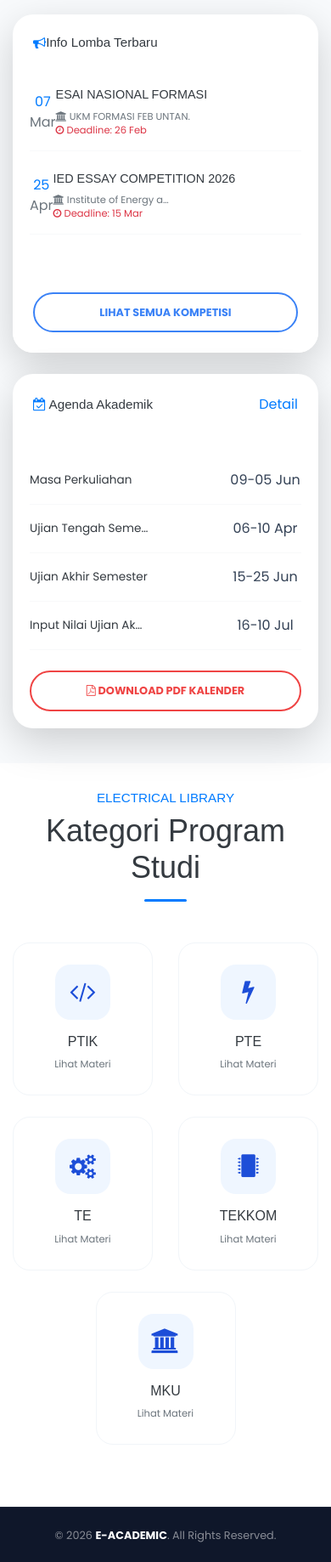
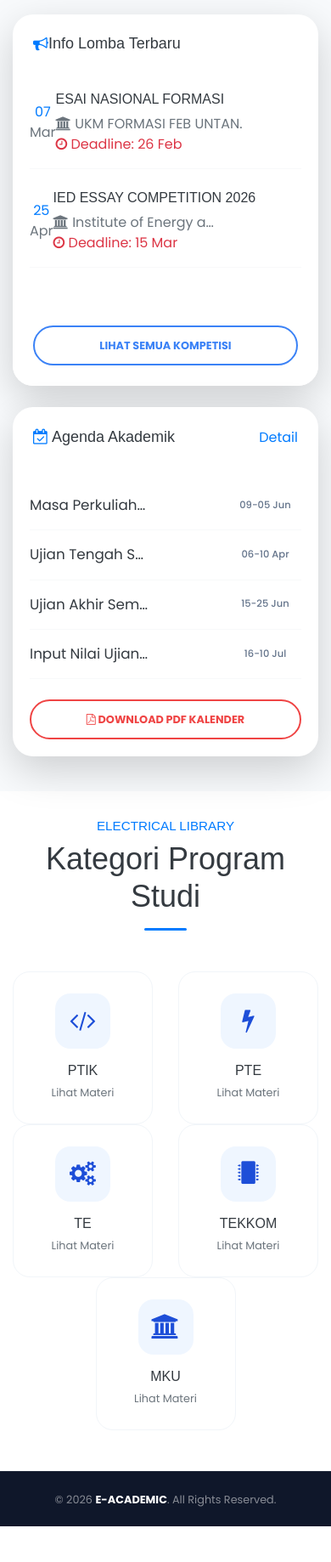
Before and after one commit to arinaazkaa/e_academic, a Django app: page / in a window 390 px wide. Shown: the part 338-2176 px from the top of the page at 85% size. After the commit the page ends 2134 px from the top, so only its background shows below. Run offline with Django 5.2, Linux system fonts and the light colour scheme; data comes from the database, SQL or seed files in the repository; some libraries are stand-ins or nearby versions.

Commit message:
Update tampilan responsif

```diff
--- a/materi/templates/materi/home.html
+++ b/materi/templates/materi/home.html
@@ -42,7 +42,7 @@
                     <div class="card-body p-4 pt-4 flex-grow-1">
                         {% for lomba in info_lomba_list %}
                         <div class="lomba-item-clean d-flex align-items-center mb-4 pb-3 border-bottom border-light">
-                            <div class="date-minimalist text-center me-4 me-lg-5">
+                            <div class="date-minimalist text-center me-5">
                                 <span class="d-block fw-bold text-primary day-text">{{ lomba.tanggal_pelaksanaan|date:"d" }}</span>
                                 <span class="d-block text-muted month-text">{{ lomba.tanggal_pelaksanaan|date:"M" }}</span>
                             </div>
@@ -82,14 +82,14 @@
                         </h5>
                         <a href="{% url 'kalender' %}" class="btn-detail-link-top text-decoration-none">Detail</a>
                     </div>
-                    <div class="card-body p-4 pt-2"> <div class="agenda-list-minimal">
+                    <div class="card-body p-4 pt-0"> <div class="agenda-list-minimal" style="margin-top: -5px;">
                             {% for agenda in agenda_list %}
                             <div class="agenda-row-modern d-flex justify-content-between align-items-center py-3 border-bottom border-light last-no-border">
                                 <div class="d-flex align-items-center me-3">
                                     <div class="status-dot-modern dot-{{ agenda.warna }} me-3"></div>
-                                    <span class="text-dark fw-semibold agenda-text-size text-truncate" style="max-width: 140px;">{{ agenda.kegiatan }}</span>
+                                    <span class="text-dark fw-bold agenda-font-main text-truncate" style="max-width: 140px;">{{ agenda.kegiatan }}</span>
                                 </div>
-                                <span class="badge-date-clean flex-shrink-0 text-center" style="min-width: 85px;">
+                                <span class="badge-date-clean flex-shrink-0 text-center agenda-font-date" style="min-width: 85px;">
                                     {% if agenda.tanggal_selesai %}
                                         {{ agenda.tanggal_mulai|date:"d" }}-{{ agenda.tanggal_selesai|date:"d M" }}
                                     {% else %}
@@ -120,7 +120,6 @@
             <h2 class="fw-bold text-dark mb-3">Kategori Program Studi</h2>
             <div class="divider-minimal mx-auto bg-primary" style="width: 50px; height: 3px; border-radius: 2px;"></div>
         </div>
-
         <div class="row g-4 justify-content-center prodi-grid">
             {% for p_code, p_name, p_bg in prodi_data %}
             <div class="col-6 col-md-4 col-lg-2 reveal-on-scroll prodi-item">
@@ -147,39 +146,44 @@
 
     /* --- NAVBAR RESPONSIVE OVERRIDES --- */
     @media (max-width: 768px) {
-        /* Memperkecil elemen navbar agar muat satu baris dan tidak nabrak */
-        .navbar { padding: 10px 15px !important; }
-        .navbar-brand { font-size: 0.85rem !important; letter-spacing: 1px !important; }
-        .nav-link { font-size: 0.7rem !important; padding: 5px 8px !important; }
-        .btn-pendataan { font-size: 0.65rem !important; padding: 4px 10px !important; }
-        .navbar-toggler { transform: scale(0.7); margin-right: -5px; }
+        /* Memaksa elemen navbar lebih kecil agar muat satu baris */
+        .navbar { padding: 8px 10px !important; }
+        .navbar-brand { font-size: 0.75rem !important; letter-spacing: 0.5px !important; margin-right: 5px !important; }
+        .nav-link { font-size: 0.6rem !important; padding: 4px 5px !important; }
+        .btn-pendataan { font-size: 0.58rem !important; padding: 3px 8px !important; border-radius: 50px !important; }
+        .navbar-toggler { transform: scale(0.6); margin-right: -10px; }
     }
 
     /* --- HERO & BACKGROUND --- */
     .hero-modern { height: 80vh; min-height: 600px; position: relative; display: flex; align-items: center; justify-content: center; margin-top: -85px; overflow: hidden; }
     .hero-slider { position: absolute; top: 0; left: 0; width: 100%; height: 100%; z-index: 0; background: #000; }
-    .slide { position: absolute; width: 100%; height: 100%; background-size: cover; background-position: center; opacity: 0; filter: brightness(0.45); animation: smoothSlideshow 15s infinite linear; }
+
+    /* Animasi blinking smooth untuk 3 gambar */
+    .slide { position: absolute; width: 100%; height: 100%; background-size: cover; background-position: center; opacity: 0; filter: brightness(0.5); animation: smoothSlideshow 15s infinite linear; }
 
     @keyframes smoothSlideshow {
-        0%, 33.33% { opacity: 1; z-index: 3; }
-        38.33%, 100% { opacity: 0; z-index: 1; }
+        0% { opacity: 0; }
+        5% { opacity: 1; }
+        33.33% { opacity: 1; }
+        38.33% { opacity: 0; }
+        100% { opacity: 0; }
     }
-    .slide-1 { animation-delay: 0s; }
-    .slide-2 { animation-delay: 5s; }
-    .slide-3 { animation-delay: 10s; }
+    .slide-1 { animation-delay: 0s; z-index: 3; }
+    .slide-2 { animation-delay: 5s; z-index: 2; }
+    .slide-3 { animation-delay: 10s; z-index: 1; }
 
     .hero-overlay-refined { position: absolute; width: 100%; height: 100%; background: linear-gradient(to bottom, rgba(15,23,42,0.2) 0%, rgba(15,23,42,0.8) 100%); z-index: 4; pointer-events: none; }
 
-    /* Padding ditingkatkan agar judul E-ACADEMIC tidak mepet navbar */
-    .hero-content { position: relative; z-index: 5; padding-top: 180px; }
+    /* Jarak Judul E-ACADEMIC diperjauh dari navbar */
+    .hero-content { position: relative; z-index: 5; padding-top: 200px; }
+
+    /* --- AGENDA & FONTS --- */
+    .agenda-font-main { font-size: 1.05rem !important; } /* Lebih besar */
+    .agenda-font-date { font-size: 0.72rem !important; font-weight: 500; color: #64748b; } /* Lebih kecil & selaras */
 
     /* --- TYPOGRAPHY --- */
     .hero-brand-title { font-family: 'Montserrat', sans-serif; font-weight: 900; font-size: 4.8rem; letter-spacing: 12px; color: #ffffff; text-shadow: 0 10px 30px rgba(0,0,0,0.5); }
     .hero-description { font-size: 1rem; color: rgba(255,255,255,0.7); max-width: 600px; margin-bottom: 2rem; }
-
-    /* --- AGENDA SPECIFIC --- */
-    .agenda-text-size { font-size: 0.92rem !important; }
-    .agenda-list-minimal { margin-top: 5px !important; }
 
     /* --- CARDS & BUTTONS --- */
     .card-modern-clean { border-radius: 24px !important; overflow: hidden; }
@@ -189,7 +193,6 @@
     .btn-download-pdf:hover { background: #ef4444; color: #fff; }
 
     /* --- PRODI CARDS --- */
-    .prodi-item { margin-bottom: 25px; }
     .category-modern-card { padding: 25px 10px; background: #fff; border-radius: 20px; border: 1px solid #f1f5f9; transition: 0.3s; height: 100%; }
     .icon-box-sharp-color { width: 65px; height: 65px; border-radius: 18px; display: flex; align-items: center; justify-content: center; font-size: 1.8rem; background-color: #eff6ff; color: #1d4ed8; }
 
@@ -197,20 +200,10 @@
     @media (max-width: 768px) {
         .hero-modern { height: 50vh; min-height: 400px; }
         .hero-brand-title { font-size: 2rem; letter-spacing: 4px; padding: 0 15px; }
-        .hero-description { font-size: 0.85rem; padding: 0 25px; margin-bottom: 1.5rem; }
-        /* Hero content padding ditingkatkan di HP */
-        .hero-content { padding-top: 130px; }
-
+        .hero-content { padding-top: 150px; } /* Jarak navbar ke judul di HP diperjauh */
         .overlap-up { margin-top: -30px; }
         .col-lg-7, .col-lg-5 { margin-bottom: 25px; }
-
         .card-body { padding: 1.25rem !important; }
-        .item-title { font-size: 0.9rem !important; margin-bottom: 5px !important; }
-        .smaller-text { font-size: 0.72rem !important; line-height: 1.4; }
-        .card-title-text { font-size: 0.95rem !important; }
-
-        /* Font agenda khusus HP agar tetap terbaca jelas */
-        .agenda-text-size { font-size: 0.85rem !important; }
     }
 
     /* Animasi */
```
